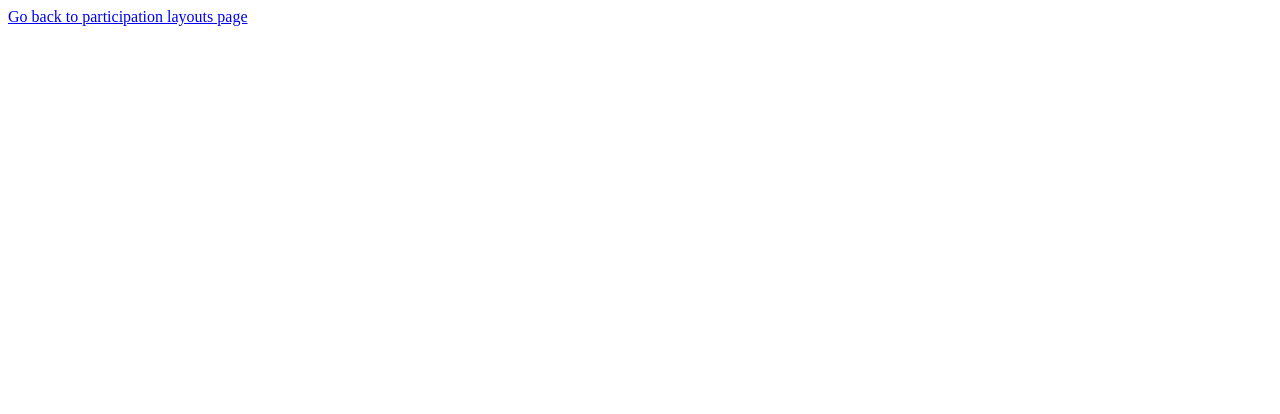
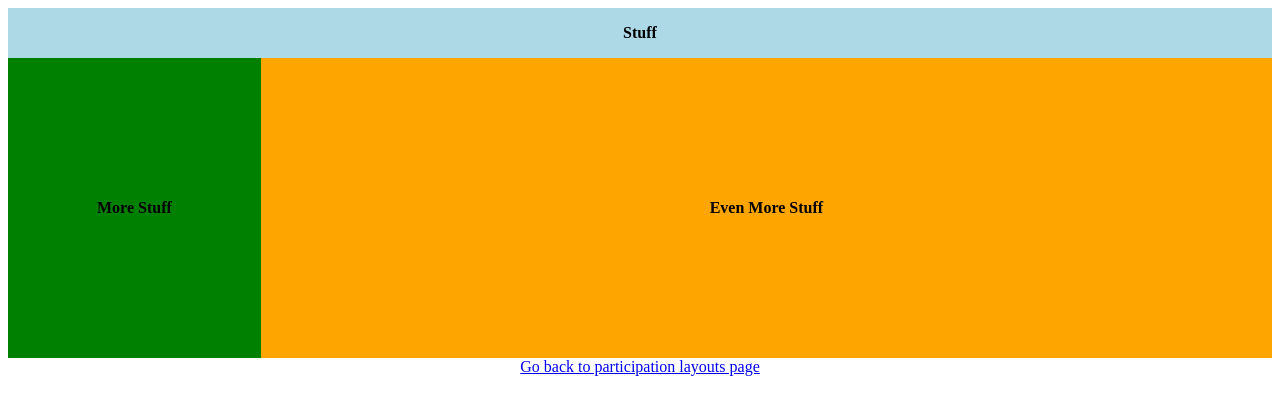
Before and after one commit to lmartin5/CPSC322, a plain HTML site: page docs/Participation/9-28/flex-box.html in a window 1280 px wide. Drawn offline with Linux system fonts and the light colour scheme.

Commit message:
Flexbox, fluid layouts finished

```diff
--- a/docs/Participation/9-28/flex-box.html
+++ b/docs/Participation/9-28/flex-box.html
@@ -5,9 +5,50 @@
     <meta http-equiv="X-UA-Compatible" content="IE=edge">
     <meta name="viewport" content="width=device-width, initial-scale=1.0">
     <title>Flex-Box Layout</title>
+    <style>
+
+        body {
+            padding: 0px;
+        }
+
+        div {
+            text-align: center;
+        }
+
+        #topRow {
+            display: flex;
+            justify-content: center;
+            background-color: lightblue;
+            line-height: 50px;
+            height: 50px;
+        }
+
+        #secondRow {
+            display: flex;
+        }
+
+        #secondRowFirst {
+            background-color: green;
+            height: 300px;
+            line-height: 300px;
+            flex-basis: 20%;
+        }
+
+        #secondRowSecond {
+            background-color: orange;
+            height: 300px;
+            line-height: 300px;
+            flex-basis: 80%;
+        }
+
+    </style>
 </head>
 <body>
-
-    <a href="./">Go back to participation layouts page</a>
+    <div id="topRow"><strong>Stuff</strong></div>
+    <div id="secondRow">
+        <div id="secondRowFirst"><strong>More Stuff</strong></div>
+        <div id="secondRowSecond"><strong>Even More Stuff</strong></div>
+    </div>
+    <div><a href="./">Go back to participation layouts page</a></div>
 </body>
 </html>
```
Also changed, not shown: docs/Participation/9-28/fluid.html (+37 -2 lines), docs/Participation/9-28/index.html (+2 -2 lines).
